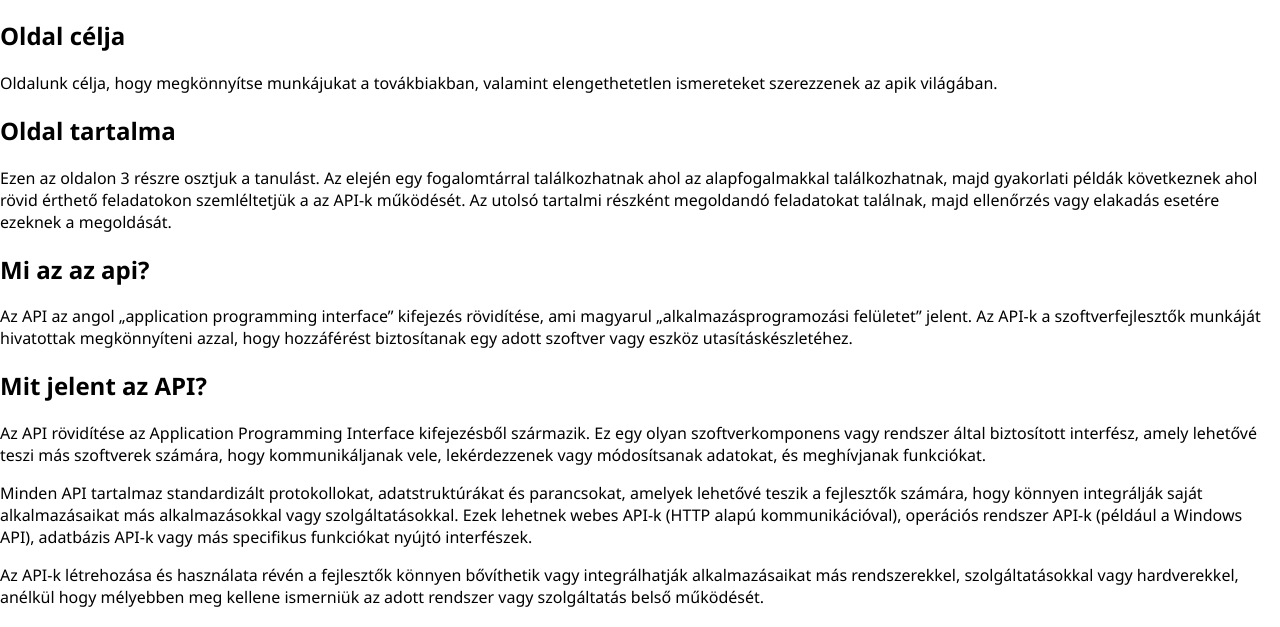
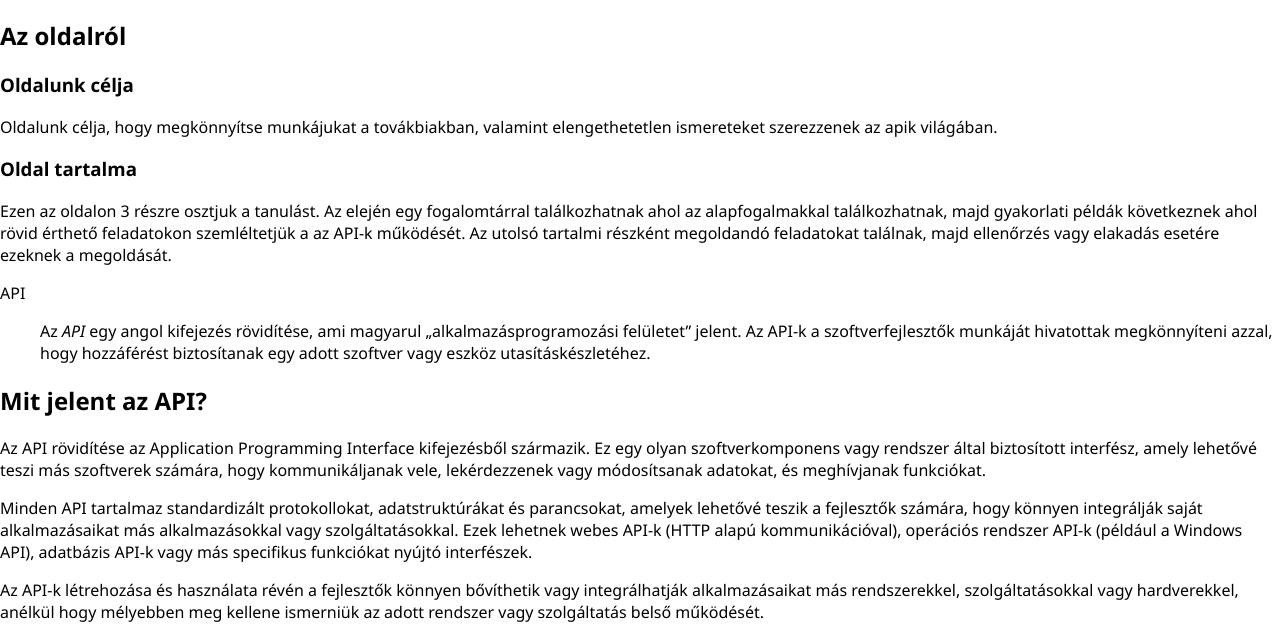
Before and after one commit to cerberus2477/learn-rest, a plain HTML site: page index.html in a window 1280 px wide. Shown: the part 142-769 px from the top of the page. Drawn offline with Linux system fonts and the light colour scheme; no server answers.

Commit message:
fogalomtar nicer

```diff
--- a/index.html
+++ b/index.html
@@ -19,22 +19,28 @@
     </nav>
     <main>
         <h1>API alapok - REST API</h1>
-        <section id="celja"><!-- célja -->
-            <h2>Oldal célja</h2>
+
+        <section id="oldalrol"><!-- oldalrol -->
+            <h2>Az oldalról</h2>
+            <h3>Oldalunk célja</h3>
             <p>Oldalunk célja, hogy megkönnyítse munkájukat a továkbiakban, valamint elengethetetlen ismereteket
                 szerezzenek az apik világában.</p>
-            <h2>Oldal tartalma</h2>
+            <h3>Oldal tartalma</h3>
             <p>Ezen az oldalon 3 részre osztjuk a tanulást. Az elején egy fogalomtárral találkozhatnak ahol az
                 alapfogalmakkal találkozhatnak, majd gyakorlati példák következnek ahol rövid érthető feladatokon
                 szemléltetjük a az API-k működését. Az utolsó tartalmi részként megoldandó feladatokat találnak, majd
                 ellenőrzés vagy elakadás esetére ezeknek a megoldását.</p>
         </section>
         <section id="fogalomtar"><!-- fogalomtar    -->
-            <h2>Mi az az api?</h2>
-            <p>Az API az angol „application programming interface” kifejezés rövidítése, ami magyarul
-                „alkalmazásprogramozási felületet” jelent. Az API-k a szoftverfejlesztők munkáját hivatottak
-                megkönnyíteni azzal, hogy hozzáférést biztosítanak egy adott szoftver vagy eszköz utasításkészletéhez.
-            </p>
+            <dl>
+                <dt>API</dt>
+                <dd>
+                    <p>Az <dfn title="application programming interface">API</dfn> egy angol kifejezés rövidítése, ami
+                        magyarul „alkalmazásprogramozási felületet” jelent. Az API-k a szoftverfejlesztők munkáját
+                        hivatottak megkönnyíteni azzal, hogy hozzáférést biztosítanak egy adott szoftver vagy eszköz
+                        utasításkészletéhez.</p>
+                </dd>
+            </dl>
         </section>
         <section id>
             <h2>Mit jelent az API?</h2>
```
